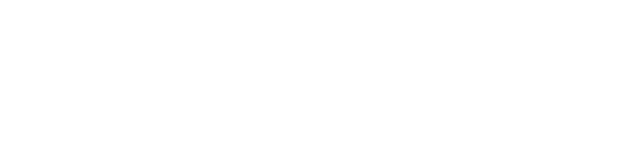
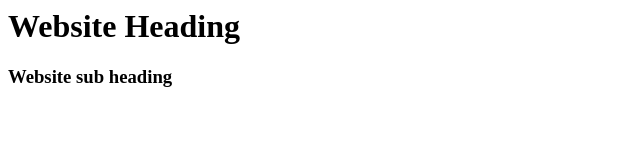
Before and after one commit to marcjerome/cpmsci117-web-development, a plain HTML site: page index.html in a window 1280 px wide. Shown: the whole page, without its empty margins (0-640 px from the left). Drawn offline with Linux system fonts and the light colour scheme.

Commit message:
website header

```diff
--- a/index.html
+++ b/index.html
@@ -3,4 +3,10 @@
         <title>My Website</title>
 
     </head>
+    <body>
+        <div id="header">
+            <h1>Website Heading</h1>
+            <h3>Website sub heading</h3>
+        </div>
+    </body>
 </html>
```
